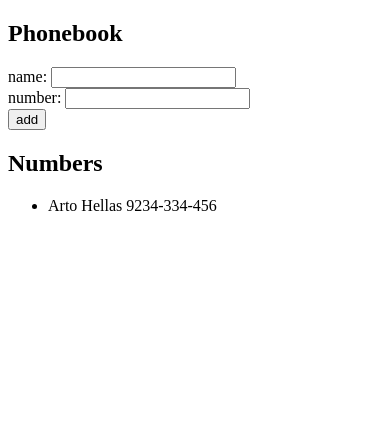
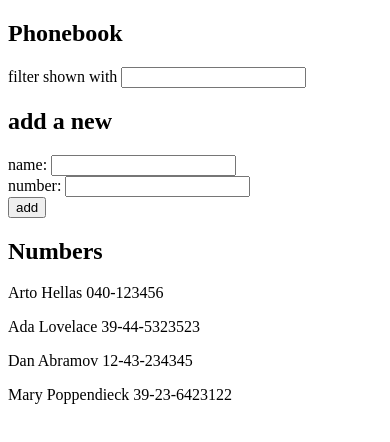
Before and after one commit to b18050/exercises, a React (Create React App) app in the folder part2/phonebook/: page / in a window 390 px wide. Shown: the top 442 px of the page. Built offline with nearby package versions, Linux system fonts and the light colour scheme.

Commit message:
The phonebook Step4

```diff
--- a/part2/phonebook/src/App.js
+++ b/part2/phonebook/src/App.js
@@ -1,13 +1,15 @@
 import React, { useState } from 'react'
 
 const App = () => {
-  const [ persons, setPersons ] = useState([
-    { name: 'Arto Hellas',
-      number: '9234-334-456'
-    }
+  const [persons, setPersons] = useState([
+    { name: 'Arto Hellas', number: '040-123456' },
+    { name: 'Ada Lovelace', number: '39-44-5323523' },
+    { name: 'Dan Abramov', number: '12-43-234345' },
+    { name: 'Mary Poppendieck', number: '39-23-6423122' }
   ])
   const [ newName, setNewName ] = useState('')
   const [newNumber, setNewNumber] = useState('')
+  const [filterName, setFilterName] = useState('')
 
   const addName = (event) => {
     event.preventDefault()
@@ -40,14 +42,34 @@ const App = () => {
     setNewNumber(event.target.value)
   }
 
+  const handleFilterNameChange = (event) => {
+    console.log(event.target.value)
+    setFilterName(event.target.value)
+  }
+
+  const FilterName = ({persons}) => {
+    console.log(persons)
+    const filter_persons=persons.filter(function(person){
+      return(person.name.toUpperCase().indexOf(filterName.toUpperCase()) > -1)
+    });
+    console.log(filter_persons)
+    return(<>
+      <p> {filter_persons.map((person) => <Contact person={person} key={person.name} />)} </p>
+      </>)
+  }
+
   const Contact = ({ person }) => {
   return (
-    <li>{person.name} {person.number}</li>
-  )
-}
+    <p>{person.name} {person.number}</p>
+    )
+  }
+
+
   return (
     <div>
       <h2>Phonebook</h2>
+      <p> filter shown with <input value={filterName} onChange={handleFilterNameChange}/> </p>
+      <h2> add a new </h2>
       <form onSubmit={addName}>
         <div>
           name: <input value={newName} onChange={handleNameChange} />
@@ -59,9 +81,7 @@ const App = () => {
         </div>
       </form>
       <h2>Numbers</h2>
-      <ul>
-        {persons.map((person) => <Contact person={person} key={person.name} />)}
-      </ul>
+      <FilterName persons={persons} />
 
     </div>
   )
```
